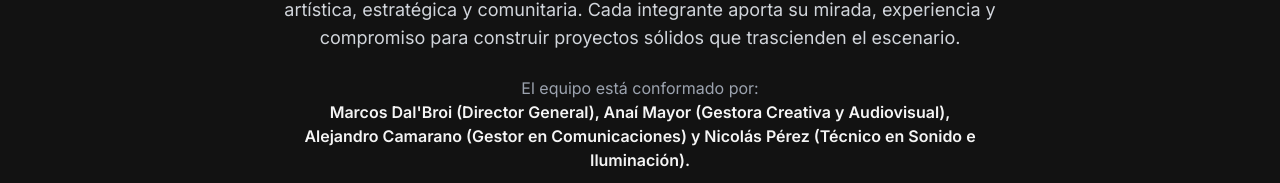
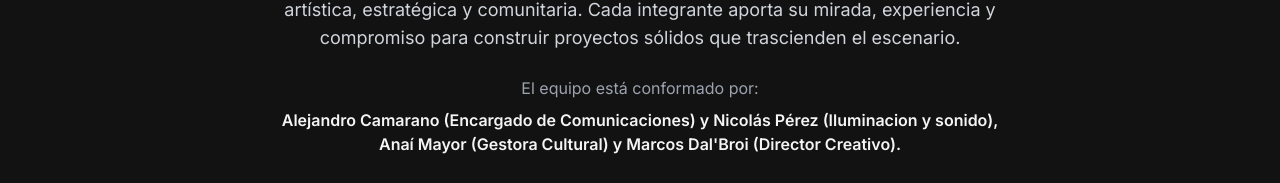
Before and after one commit to AleDarksideuy/Dakside-landing-updates, a Next.js app: page /equipo in a window 1280 px wide. Shown: the part 929-1112 px from the top of the page. Built offline with nearby package versions, Linux system fonts and the light colour scheme.

Commit message:
equipo-update

```diff
--- a/app/equipo/page.tsx
+++ b/app/equipo/page.tsx
@@ -24,7 +24,7 @@ export default function EquipoPage() {
         transition={{ duration: 1 }}
         className="w-full max-w-5xl mb-12 px-2"
       >
-        <div className="relative w-full aspect-[4/3] md:aspect-[16/9] rounded-xl overflow-hidden">
+        <div className="relative w-full aspect-[4/3] md:aspect-[16/9] rounded-xl overflow-hidden shadow-[0_0_40px_rgba(255,255,255,0.45)]">
           <Image
             src="/equipo/darksideequipo.png"
             alt="Equipo DarkSideUy"
@@ -47,13 +47,16 @@ export default function EquipoPage() {
           Cada integrante aporta su mirada, experiencia y compromiso para construir proyectos sólidos que trascienden el escenario.
         </p>
 
-        <p className="text-sm md:text-base text-gray-400 leading-relaxed">
-          El equipo está conformado por: <br className="hidden md:block" />
-          <span className="text-white font-semibold">
-            Marcos Dal'Broi (Director General), Anaí Mayor (Gestora Creativa y Audiovisual),<br/>
-            Alejandro Camarano (Gestor en Comunicaciones) y Nicolás Pérez (Técnico en Sonido e Iluminación).
+        <p className="text-sm md:text-base text-gray-400 leading-relaxed text-center">
+          El equipo está conformado por:
+          <br className="hidden md:block" />
+
+          <span className="block text-white font-semibold text-center mt-2">
+            Alejandro Camarano (Encargado de Comunicaciones) y Nicolás Pérez (Iluminacion y sonido), <br/>
+            Anaí Mayor (Gestora Cultural) y Marcos Dal'Broi (Director Creativo).
           </span>
         </p>
+
       </motion.div>
 
       {/* Botón volver */}
```
